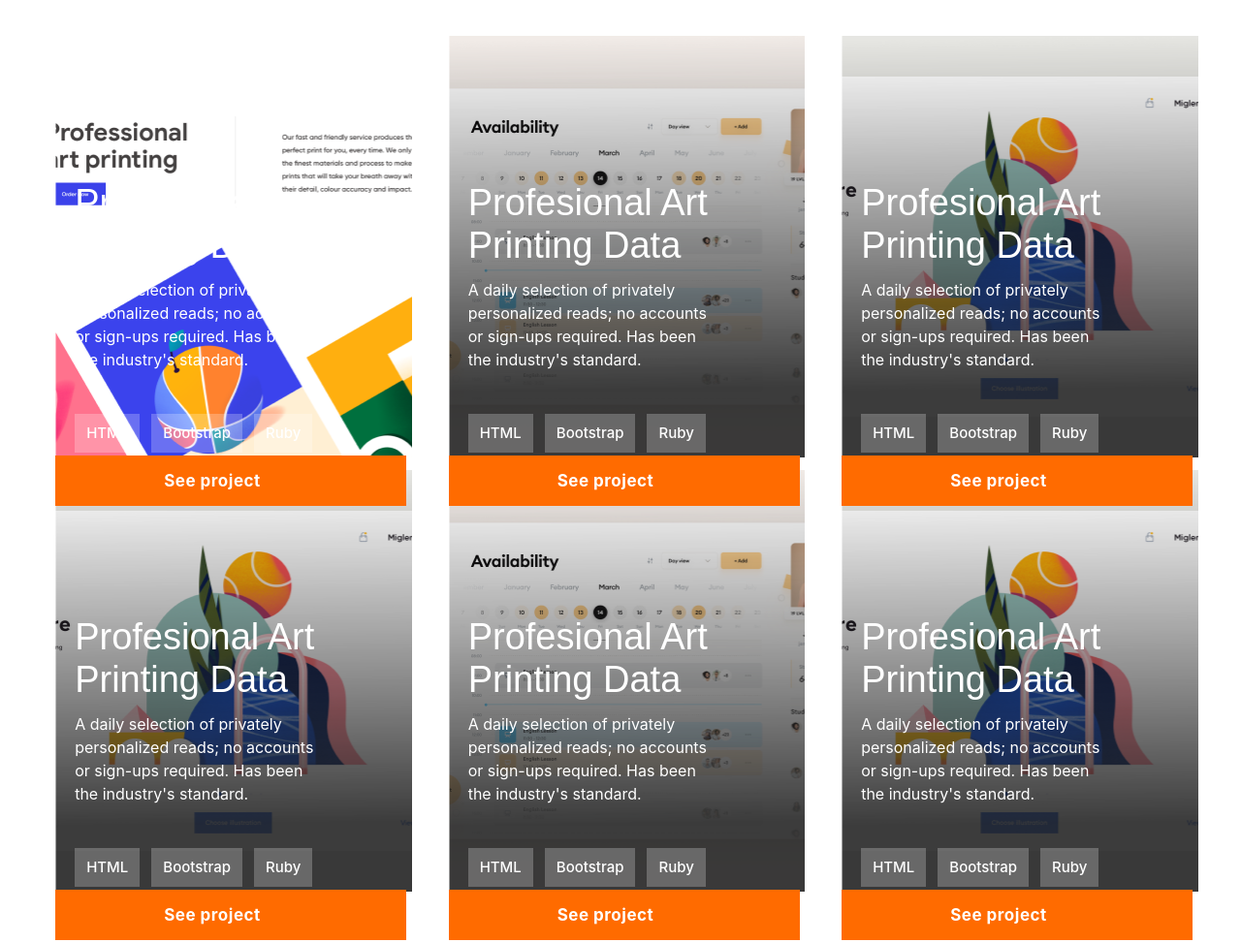
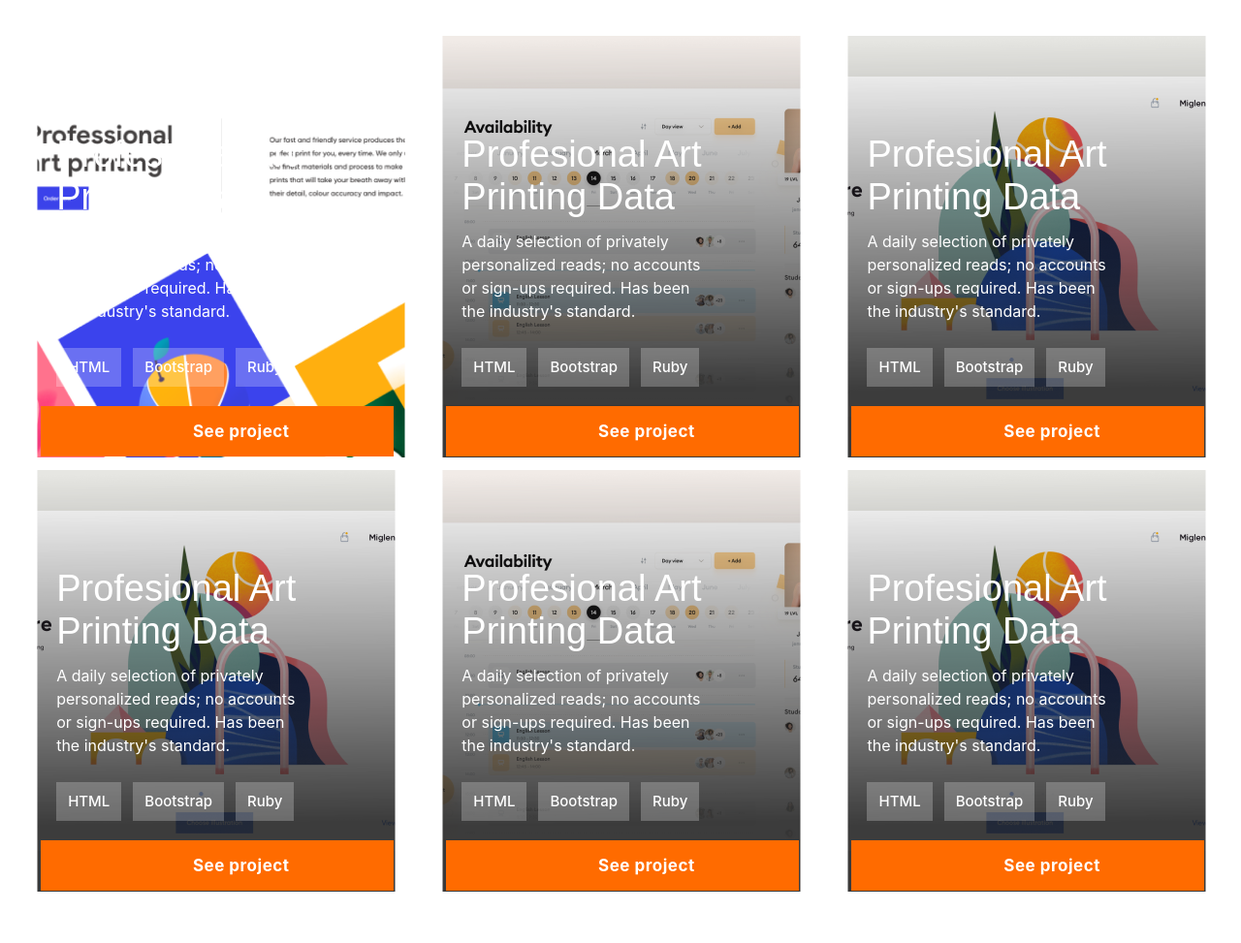
Before and after one commit to mwakiogeofrey/PORTIFOLIO-PROJECT, a website: page index.html in a window 1280 px wide. Shown: the part 1200-2173 px from the top of the page at 97% size. Drawn offline with Linux system fonts and the light colour scheme.

Commit message:
Add modified css

```diff
--- a/style.css
+++ b/style.css
@@ -1526,7 +1526,7 @@ button:disabled {
   .storyfull {
     background-image: none;
     display: grid;
-    grid-template-columns: 29% 29% 29%;
+    grid-template-columns: 30% 30% 30%;
     grid-template-rows: 435px 435px;
     gap: 3%;
     margin-left: 1%;
@@ -1546,7 +1546,7 @@ button:disabled {
   }
 
   .one {
-    width: 327px;
+    width: 29%;
     height: auto;
     background-image: url("images/Img\ Placeholder\ \(1\).png");
     background-repeat: no-repeat;
@@ -1555,28 +1555,28 @@ button:disabled {
   }
 
   .two {
-    width: 327px;
+    width: 29%;
     height: auto;
     background-image: url("images/Mask\ Group\ \(1\).png");
     background-repeat: no-repeat;
   }
 
   .three {
-    width: 327px;
+    width: 29%;
     height: auto;
     background-image: url("images/Mask\ Group\ \(2\).png");
     background-repeat: no-repeat;
   }
 
   .four {
-    width: 327px;
+    width: 29%;
     height: auto;
     background-image: url("images/Mask\ Group\ \(2\).png");
     background-repeat: no-repeat;
   }
 
   .five {
-    width: 327px;
+    width: 29%;
     height: auto;
     background-image: url("images/Mask\ Group\ \(1\).png");
     background-repeat: no-repeat;
@@ -1597,7 +1597,7 @@ button:disabled {
     font-weight: 400;
     font-size: 38px;
     line-height: 44px;
-    margin-top: 150px;
+    margin-top: 100px;
     margin-left: 20px;
     color: #fff;
   }
@@ -1610,7 +1610,7 @@ button:disabled {
     font-weight: 400;
     font-size: 38px;
     line-height: 44px;
-    margin-top: 18%;
+    margin-top: 15%;
     margin-left: 20px;
     color: #fff;
   }
@@ -1657,7 +1657,7 @@ button:disabled {
   .daily11 {
     width: 250px;
     height: 99px;
-    margin-top: 250px;
+    margin-top: 200px;
     font-family: 'Inter', sans-serif;
     font-style: normal;
     font-weight: 400;
@@ -1674,7 +1674,7 @@ button:disabled {
     padding: 0;
     gap: 12px;
     list-style: none;
-    margin-top: 400px;
+    margin-top: 332px;
     margin-left: 20px;
     width: 100px;
     height: 40px;
@@ -1700,13 +1700,11 @@ button:disabled {
     display: flex;
     position: absolute;
     flex-direction: row;
-    margin-top: -0.5%;
-    width: 26.7%;
+    justify-content: center;
+    align-content: flex-start;
+    width: 26.8%;
     height: 28px;
-    justify-content: flex-start;
-
-    /* Theme 3 / Primary 1 */
-
+    margin-left: 0.3%;
     background: #ff6b00;
   }
 
@@ -1738,7 +1736,7 @@ button:disabled {
     display: flex;
     align-items: center;
     text-align: center;
-    margin-left: 100px;
+    margin-left: 50px;
     letter-spacing: 0.03em;
 
     /* Theme 2 / Neutral 11 */
```
